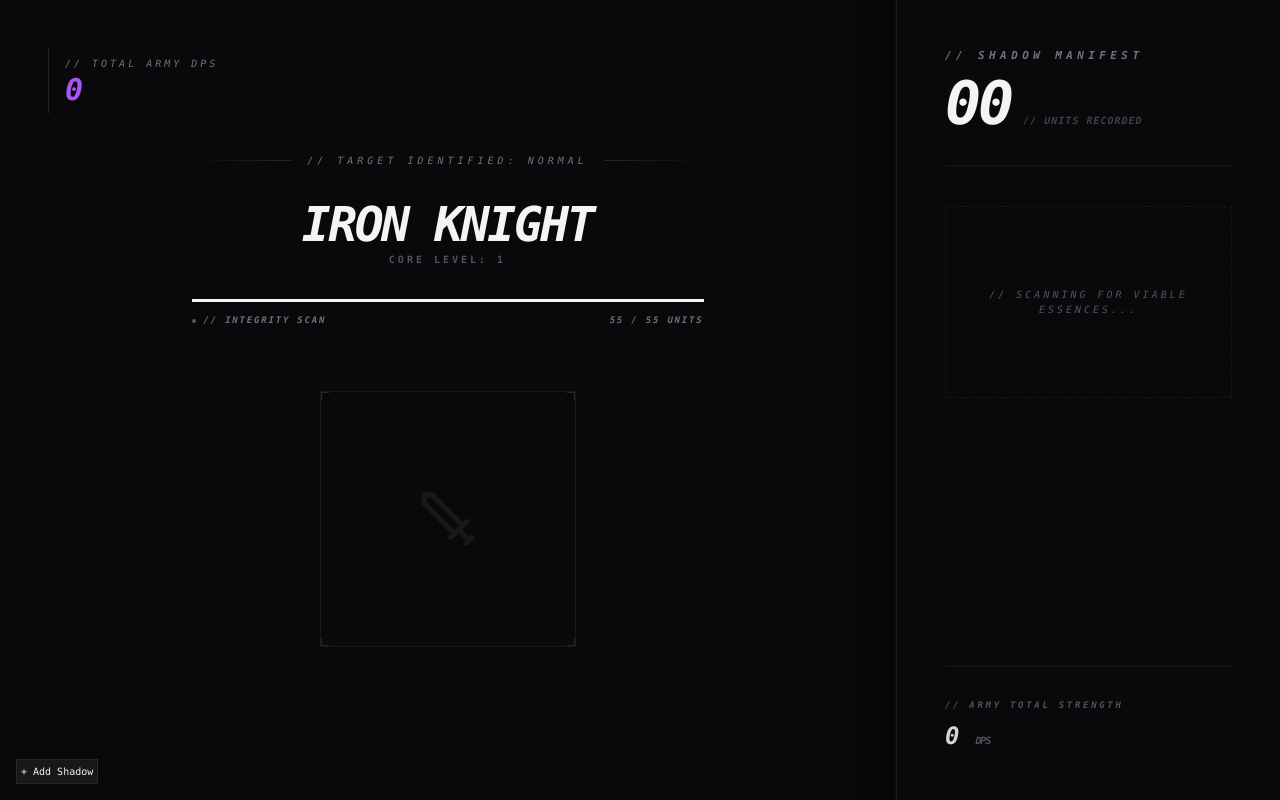
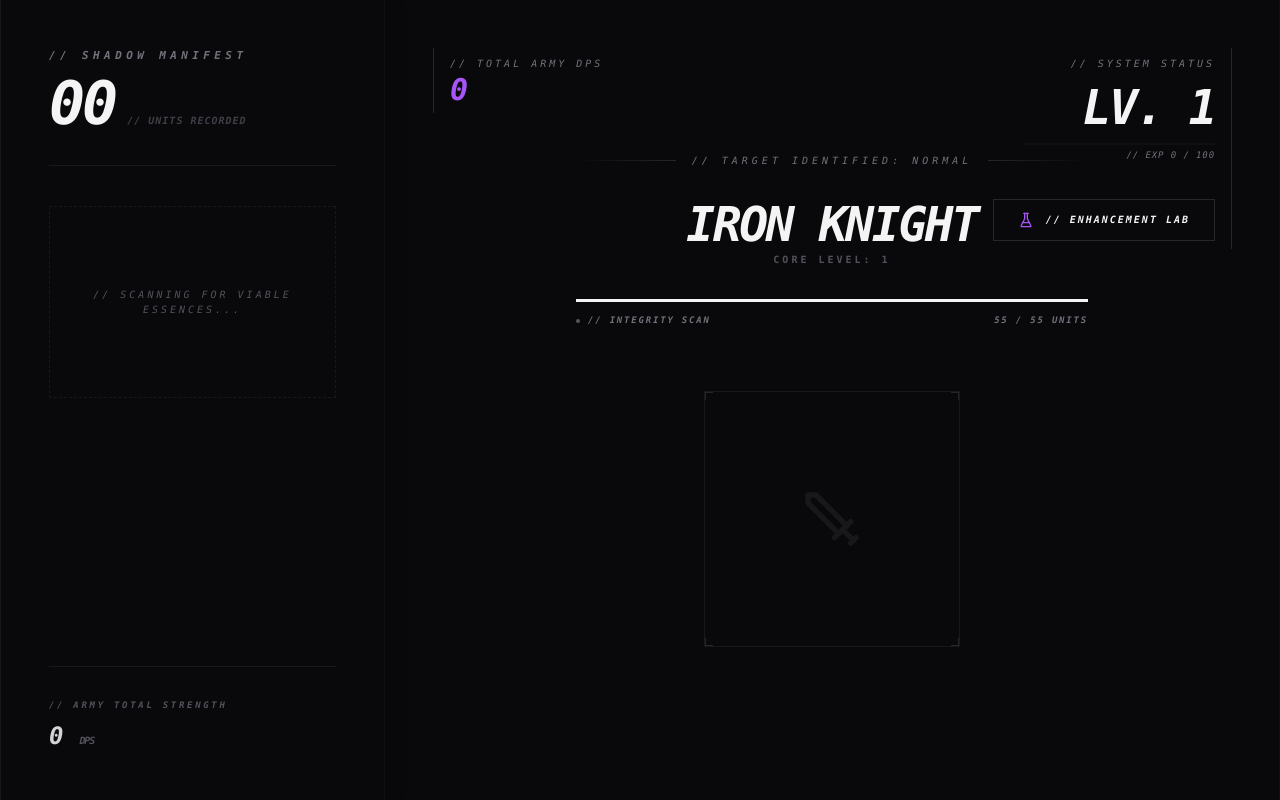
Before and after one commit to D-Seonay/domain-of-shadows, a React (Vite) app: page / in a window 1280 px wide. Built offline with nearby package versions, Linux system fonts and the light colour scheme.

Commit message:
fix: move shadow inventory to left sidebar to resolve shop overlap

```diff
--- a/src/App.tsx
+++ b/src/App.tsx
@@ -82,10 +82,13 @@ export default function App() {
 
   return (
     <div className={`min-h-screen flex bg-zinc-950 text-zinc-100 overflow-hidden font-mono selection:bg-shadow/30 ${isShaking ? 'animate-shake' : ''}`}>
+      {/* Left Sidebar - Shadow Inventory */}
+      <ShadowInventory army={army} onMerge={handleMerge} />
+
       {/* Main Content */}
-      <main className="flex-1 p-12 flex flex-col items-center justify-center gap-20 relative border-r border-zinc-900/50">
+      <main className="flex-1 p-12 flex flex-col items-center justify-center gap-20 relative border-x border-zinc-900/50">
 
-        {/* Left Status HUD */}
+        {/* Top-Center Army Stats HUD */}
         <div className="absolute top-12 left-12 flex flex-col gap-1 border-l border-zinc-800 pl-4 py-2">
           <div className="text-[10px] text-zinc-500 uppercase tracking-[0.3em] italic">// TOTAL ARMY DPS</div>
           <div className="text-3xl font-black italic text-shadow leading-none tracking-tighter">
@@ -94,7 +97,7 @@ export default function App() {
         </div>
 
         {/* Right Player HUD */}
-        <div className="fixed top-12 right-12 text-right flex flex-col items-end gap-3 border-r border-zinc-800 pr-4 py-2">
+        <div className="fixed top-12 right-12 text-right flex flex-col items-end gap-3 border-r border-zinc-800 pr-4 py-2 z-30">
           <div className="text-[10px] text-zinc-500 uppercase tracking-[0.3em] italic">// SYSTEM STATUS</div>
           <div className="text-5xl font-black italic leading-none tracking-tighter">LV. {player.level}</div>
 
@@ -170,7 +173,7 @@ export default function App() {
           </div>
         </div>
 
-        <div className="fixed bottom-12 left-12">
+        <div className="fixed bottom-12 left-[400px]">
           <DebugTools onAddShadow={addShadow} />
         </div>
 
@@ -189,9 +192,6 @@ export default function App() {
 
         <NotificationSystem notifications={notifications} />
       </main>
-
-      {/* Sidebar */}
-      <ShadowInventory army={army} onMerge={handleMerge} />
     </div>
   );
 }
```
